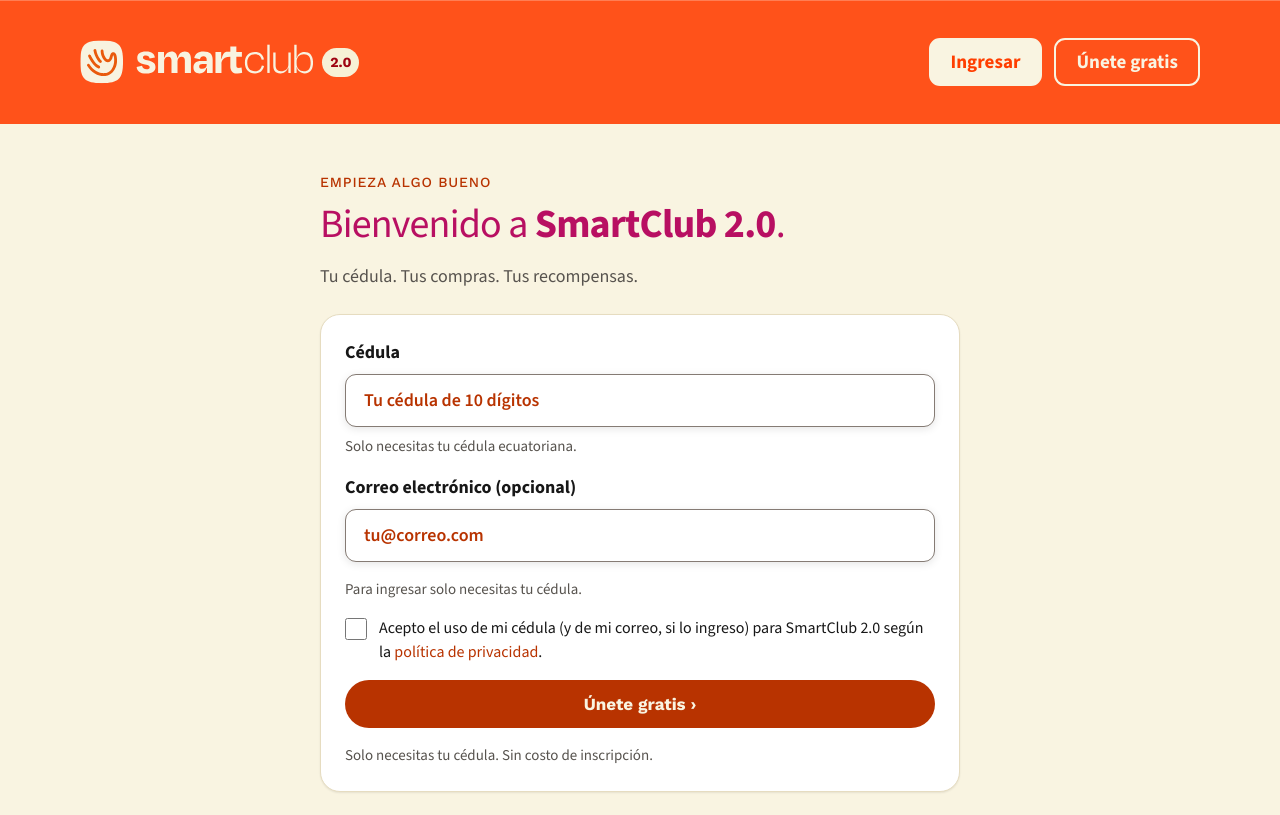
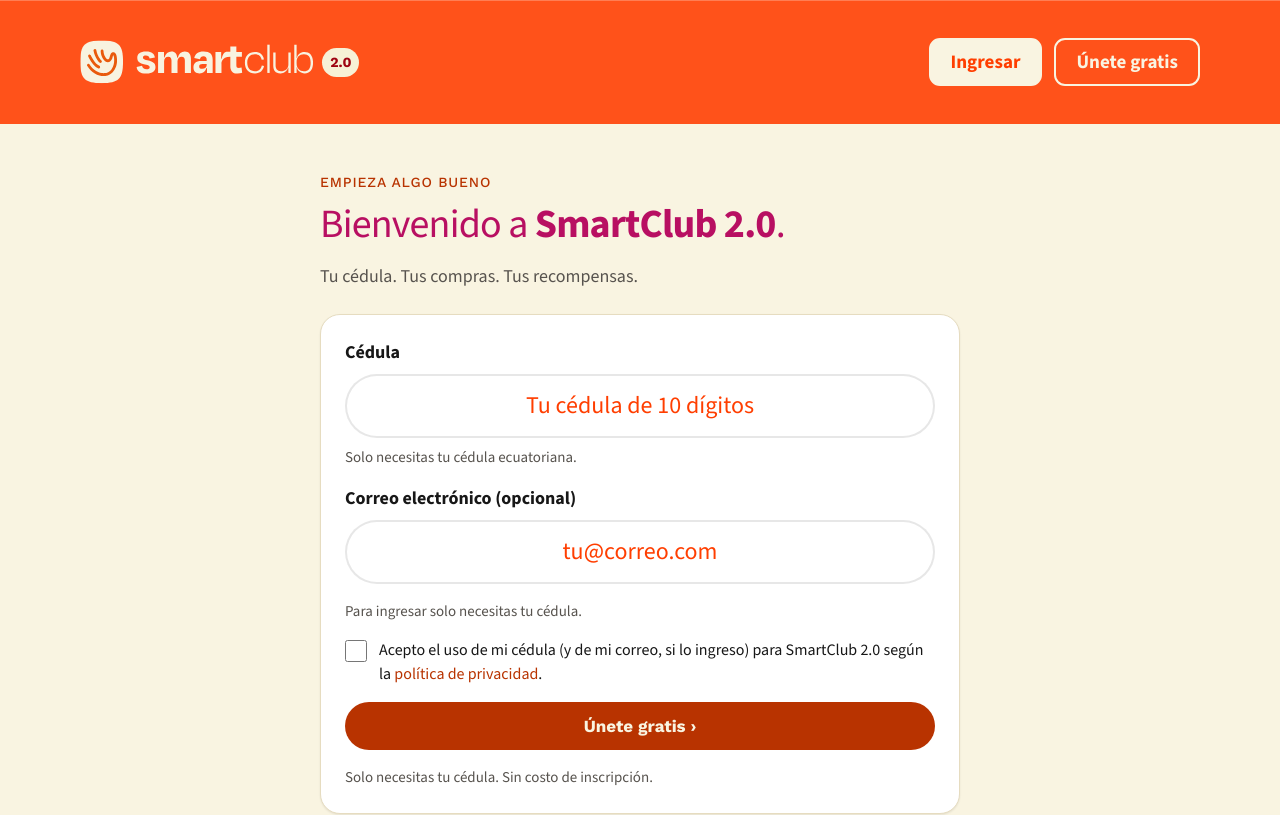
Before and after one commit to moonstar-x/hackathon-appvengers, a React (Vite) app in the folder packages/ui/: page /registro in a window 1280 px wide. Shown: the top 815 px of the page. Built offline with nearby package versions, Linux system fonts and the light colour scheme.

Commit message:
Restyle inputs as smartclub.ec pill fields
White pill inputs with a thin light border, large centered text and an
orange placeholder (24px keeps orange-on-white legible); selects match
with an orange arrow. DESIGN.md §8 updated.

```diff
--- a/packages/ui/src/styles.css
+++ b/packages/ui/src/styles.css
@@ -1059,54 +1059,55 @@
 .field label {
   font-weight: 700;
 }
-/* smartclub.ec contact-form fields: white, soft shadow, lift on focus. The 1px
-   --line border stays for the 3:1 non-text contrast rule (§4.1). */
+/* smartclub.ec document field: white pill, thin light border, large centered orange
+   placeholder. 24px text keeps orange-on-white (3.6:1) within WCAG large-text range. */
 .field input,
 .field select,
 .field textarea {
   width: 100%;
-  min-height: 52px;
-  padding: 12px 18px;
-  border: 1px solid var(--line);
-  border-radius: var(--radius-small);
+  min-height: 64px;
+  padding: 12px 28px;
+  border: 2px solid rgb(23 23 23 / 0.1);
+  border-radius: var(--radius-pill);
   background: var(--surface-raised);
   color: var(--ink);
-  font-size: 1rem;
-  box-shadow: 0 2px 8px rgb(0 0 0 / 0.1);
+  font-size: 1.333rem;
   transition:
     border-color 0.2s ease,
-    box-shadow 0.2s ease,
-    transform 0.1s ease;
+    box-shadow 0.2s ease;
+}
+.field input {
+  text-align: center;
+}
+.field textarea {
+  border-radius: var(--radius-card);
 }
 .field input::placeholder,
 .field textarea::placeholder {
-  color: var(--brand-primary-strong);
-  font-weight: 600;
+  color: var(--brand-primary);
+  font-weight: 400;
   opacity: 1;
 }
 .field input:hover,
 .field select:hover,
 .field textarea:hover {
-  border-color: var(--ink-muted);
+  border-color: rgb(23 23 23 / 0.25);
 }
 .field input:focus,
 .field select:focus,
 .field textarea:focus {
-  border-color: var(--brand-primary-strong);
-  box-shadow:
-    0 0 0 3px var(--brand-soft),
-    0 4px 12px rgb(0 0 0 / 0.15);
-  transform: translateY(-1px);
+  border-color: var(--brand-primary);
+  box-shadow: 0 0 0 4px rgb(255 62 0 / 0.15);
 }
 .field select {
   appearance: none;
-  padding-right: 48px;
+  padding-right: 56px;
   background-image:
-    linear-gradient(45deg, transparent 50%, var(--brand-primary-strong) 50%),
-    linear-gradient(135deg, var(--brand-primary-strong) 50%, transparent 50%);
+    linear-gradient(45deg, transparent 50%, var(--brand-primary) 50%),
+    linear-gradient(135deg, var(--brand-primary) 50%, transparent 50%);
   background-position:
-    calc(100% - 26px) 50%,
-    calc(100% - 20px) 50%;
+    calc(100% - 34px) 50%,
+    calc(100% - 28px) 50%;
   background-size: 6px 6px;
   background-repeat: no-repeat;
   cursor: pointer;
@@ -1116,11 +1117,6 @@
   .field select,
   .field textarea {
     transition: none;
-  }
-  .field input:focus,
-  .field select:focus,
-  .field textarea:focus {
-    transform: none;
   }
 }
 .field-error {
```
